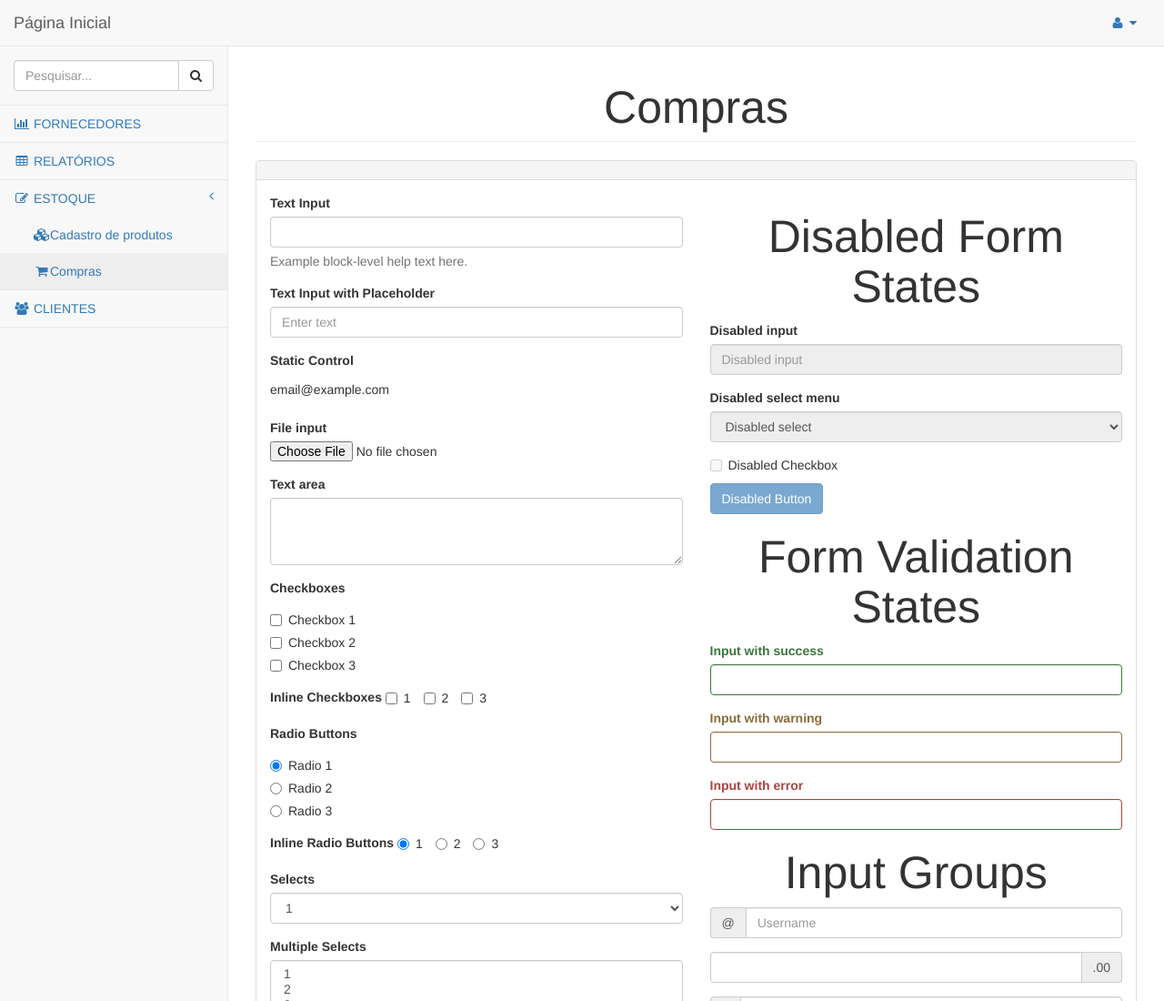
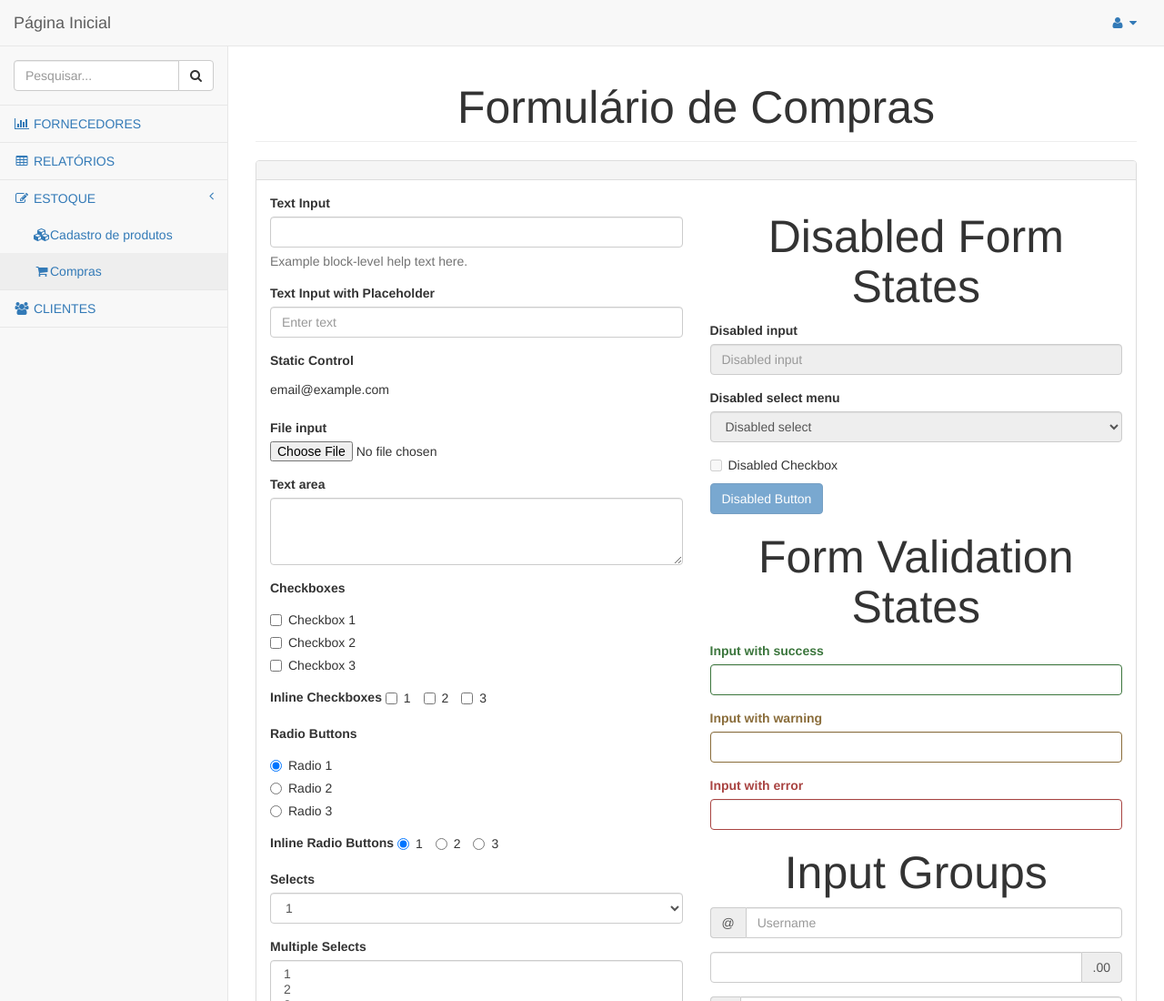
Before and after one commit to diegochavess/intranet, a website: page pages/compras.html in a window 1280 px wide. Shown: the top 1100 px of the page at 91% size. Drawn offline with Linux system fonts and the light colour scheme.

Commit message:
teste commit

```diff
--- a/pages/compras.html
+++ b/pages/compras.html
@@ -116,7 +116,7 @@
         <div id="page-wrapper">
             <div class="row">
                 <div class="col-lg-12">
-                    <h1 class="page-header">Compras</h1>
+                    <h1 class="page-header">Formulário de Compras</h1>
                 </div>
                 <!-- /.col-lg-12 -->
             </div>
```
